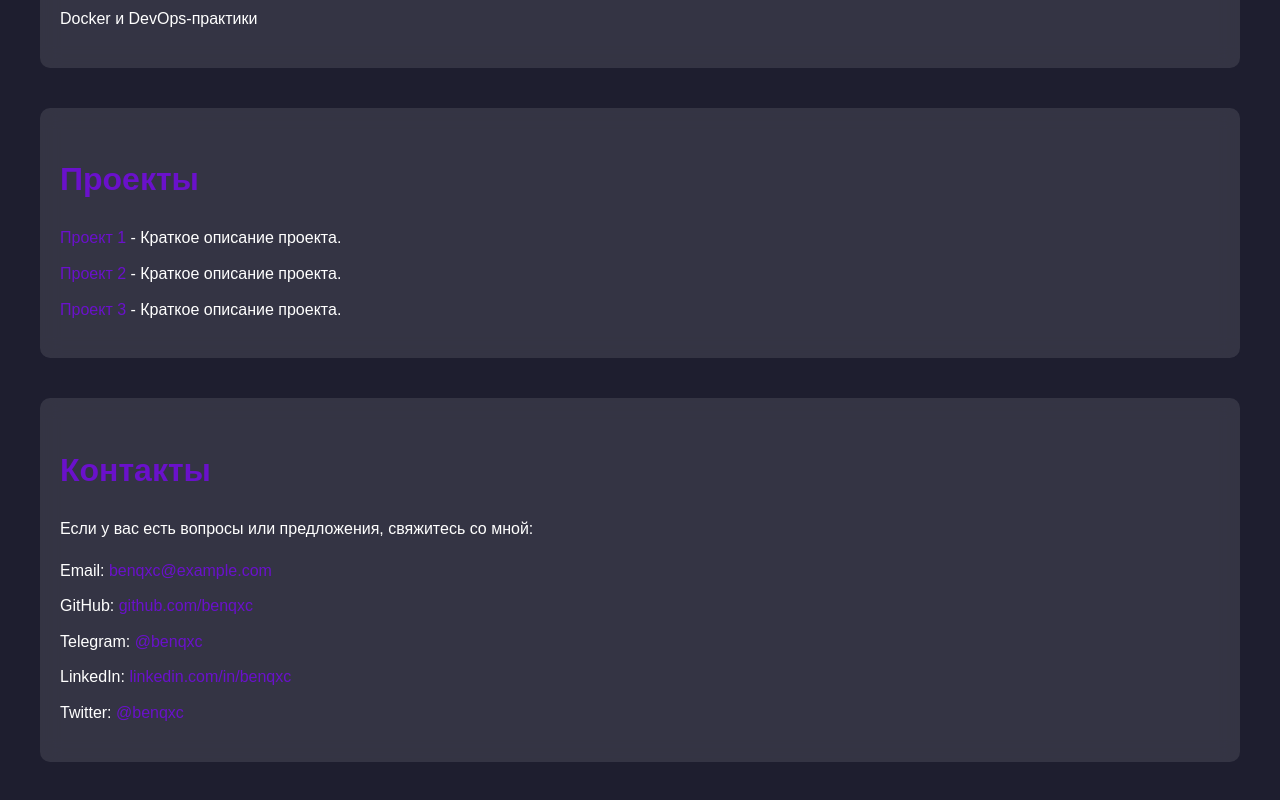
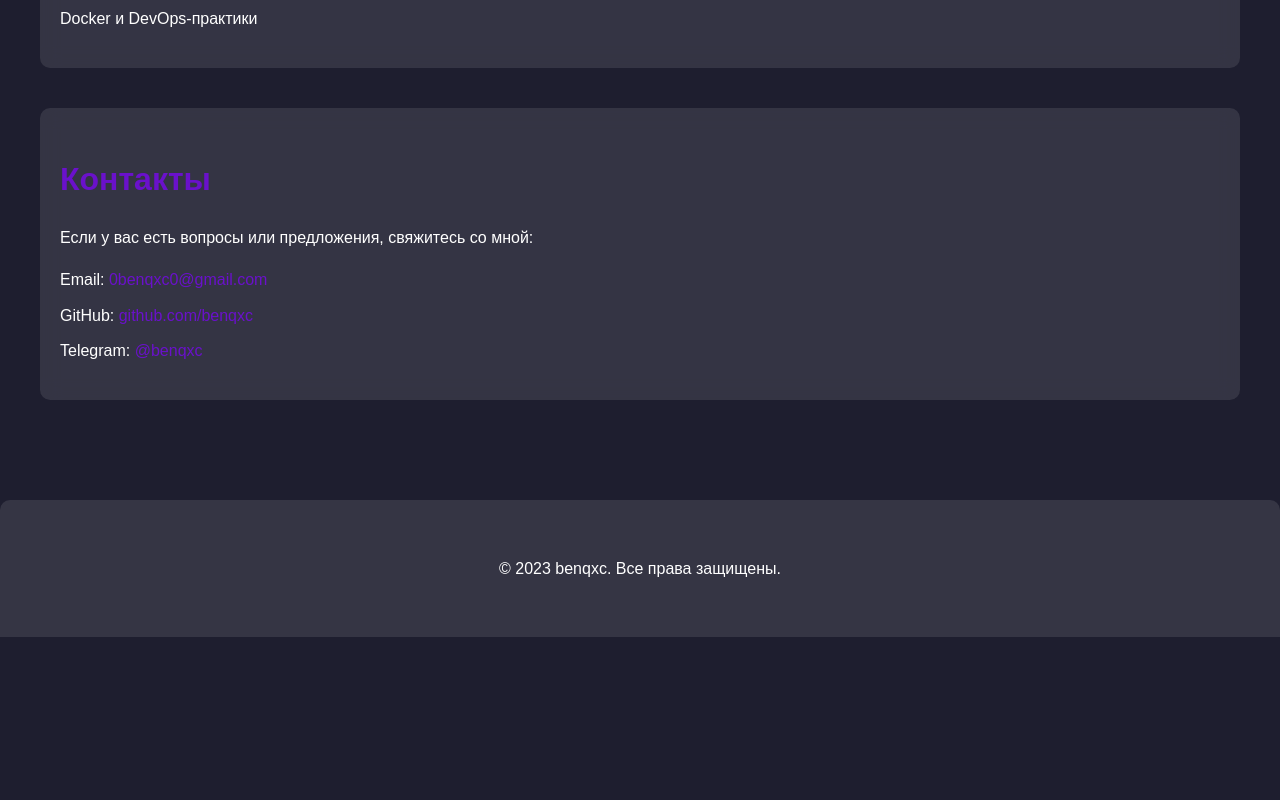
Before and after one commit to Benqxc/Web, a plain HTML site: page index.html in a window 1280 px wide. Shown: the part 872-1672 px from the top of the page. After the commit the page ends 1509 px from the top, so only its background shows below. Drawn offline with Linux system fonts and the light colour scheme.

Commit message:
Update index.html

```diff
--- a/index.html
+++ b/index.html
@@ -1,6 +1,4 @@
 <!DOCTYPE html>
-<html>
-<body>
 <html lang="ru">
 <head>
     <meta charset="UTF-8">
@@ -178,26 +176,22 @@
         </section>
 
         <section>
-                <h2>Проекты</h2>
-                <ul>
-                    <li><a href="https://example.com/project1" target="_blank" rel="noopener noreferrer">Проект 1</a> - Краткое описание проекта.</li>
-                    <li><a href="https://example.com/project2" target="_blank" rel="noopener noreferrer">Проект 2</a> - Краткое описание проекта.</li>
-                    <li><a href="https://example.com/project3" target="_blank" rel="noopener noreferrer">Проект 3</a> - Краткое описание проекта.</li>
-                </ul>
-            </section>
-
-            <section>
             <h2>Контакты</h2>
             <p>
                 Если у вас есть вопросы или предложения, свяжитесь со мной:
             </p>
             <ul>
-                    <li>Email: <a href="mailto:benqxc@example.com">benqxc@example.com</a></li>
+                <li>Email: <a href="mailto:benqxc@example.com">0benqxc0@gmail.com</a></li>
                 <li>GitHub: <a href="https://github.com/benqxc" target="_blank" rel="noopener noreferrer">github.com/benqxc</a></li>
                 <li>Telegram: <a href="https://t.me/benqxc" target="_blank" rel="noopener noreferrer">@benqxc</a></li>
-                    <li>LinkedIn: <a href="https://linkedin.com/in/benqxc" target="_blank" rel="noopener noreferrer">linkedin.com/in/benqxc</a></li>
-                    <li>Twitter: <a href="https://twitter.com/benqxc" target="_blank" rel="noopener noreferrer">@benqxc</a></li>
             </ul>
         </section>
+    </div>
+
+    <footer>
+        <div class="container">
+            <p>&copy; 2023 benqxc. Все права защищены.</p>
+        </div>
+    </footer>
 </body>
 </html>
```
Lines whose indentation alone changed are shown as unchanged.
